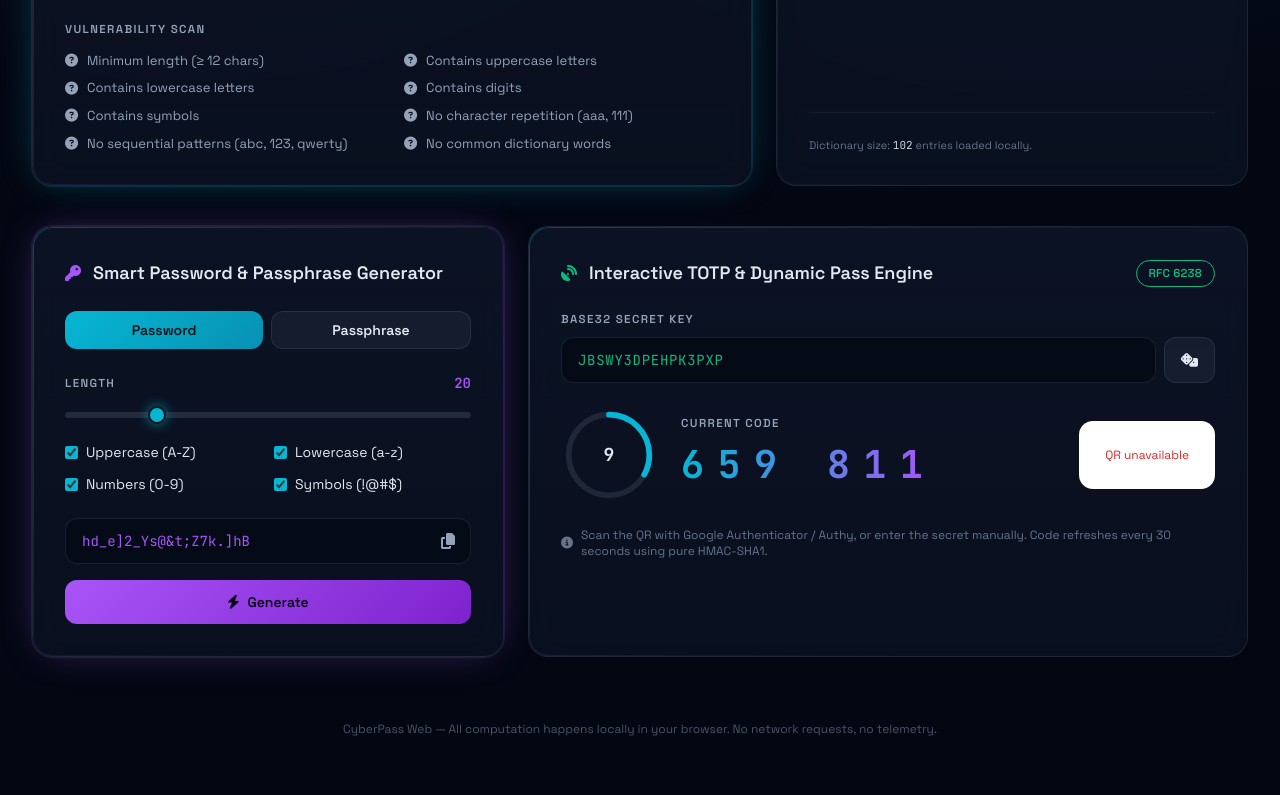
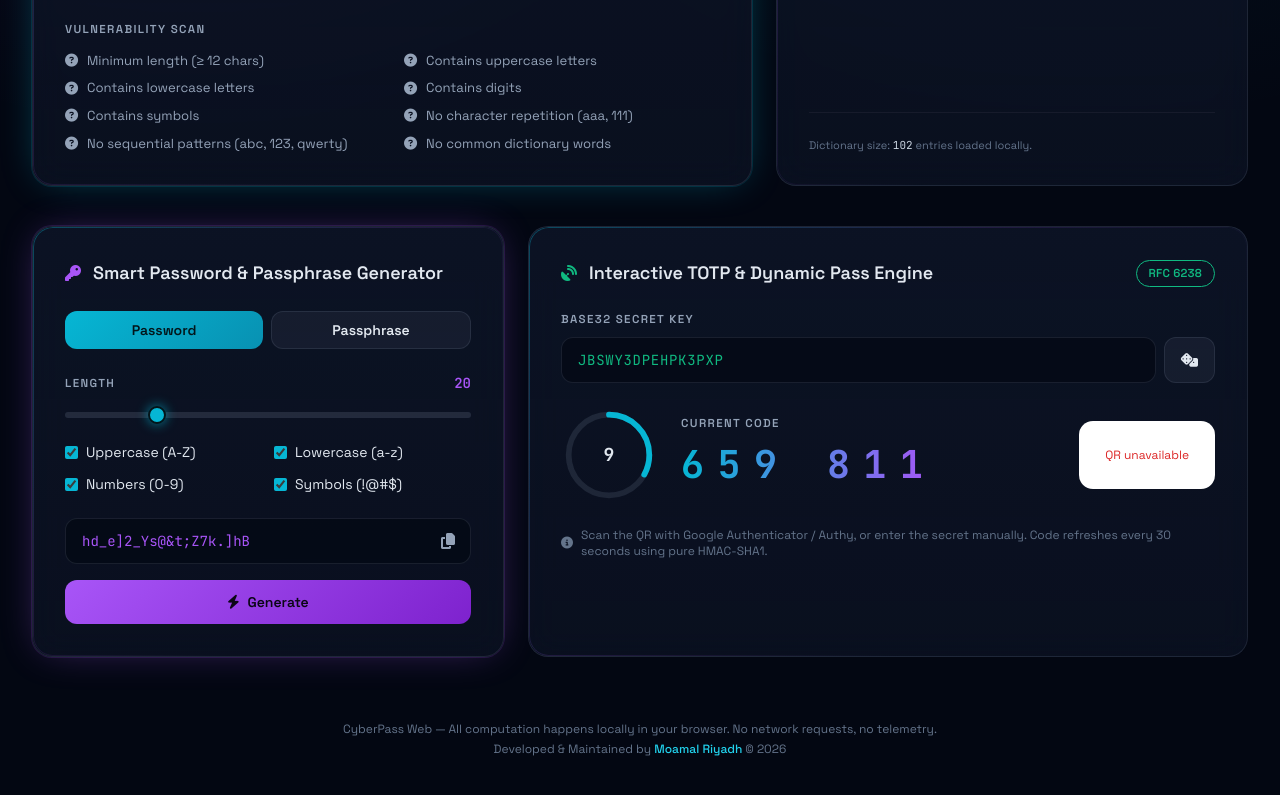
Before and after one commit to cysuok/CyberPass, a plain HTML site: page index.html in a window 1280 px wide. Shown: the part 712-1507 px from the top of the page. Drawn offline with nearby package versions, Linux system fonts and the light colour scheme.

Commit message:
Add files via upload

```diff
--- a/index.html
+++ b/index.html
@@ -423,9 +423,10 @@
     </div>
   </section>
 
-  <footer class="text-center text-xs text-slate-600 pt-6 pb-4">
-    CyberPass Web — All computation happens locally in your browser. No network requests, no telemetry.
-  </footer>
+  <footer class="text-center text-xs text-slate-500 pt-6 pb-4 space-y-1">
+    <p>CyberPass Web — All computation happens locally in your browser. No network requests, no telemetry.</p>
+    <p>Developed & Maintained by <span class="text-cyan-400 font-medium">Moamal Riyadh</span> © 2026</p>
+</footer>
 </main>
 
 <div id="toast" class="toast"><i class="fa-solid fa-check"></i><span id="toast-text">Copied!</span></div>
```
